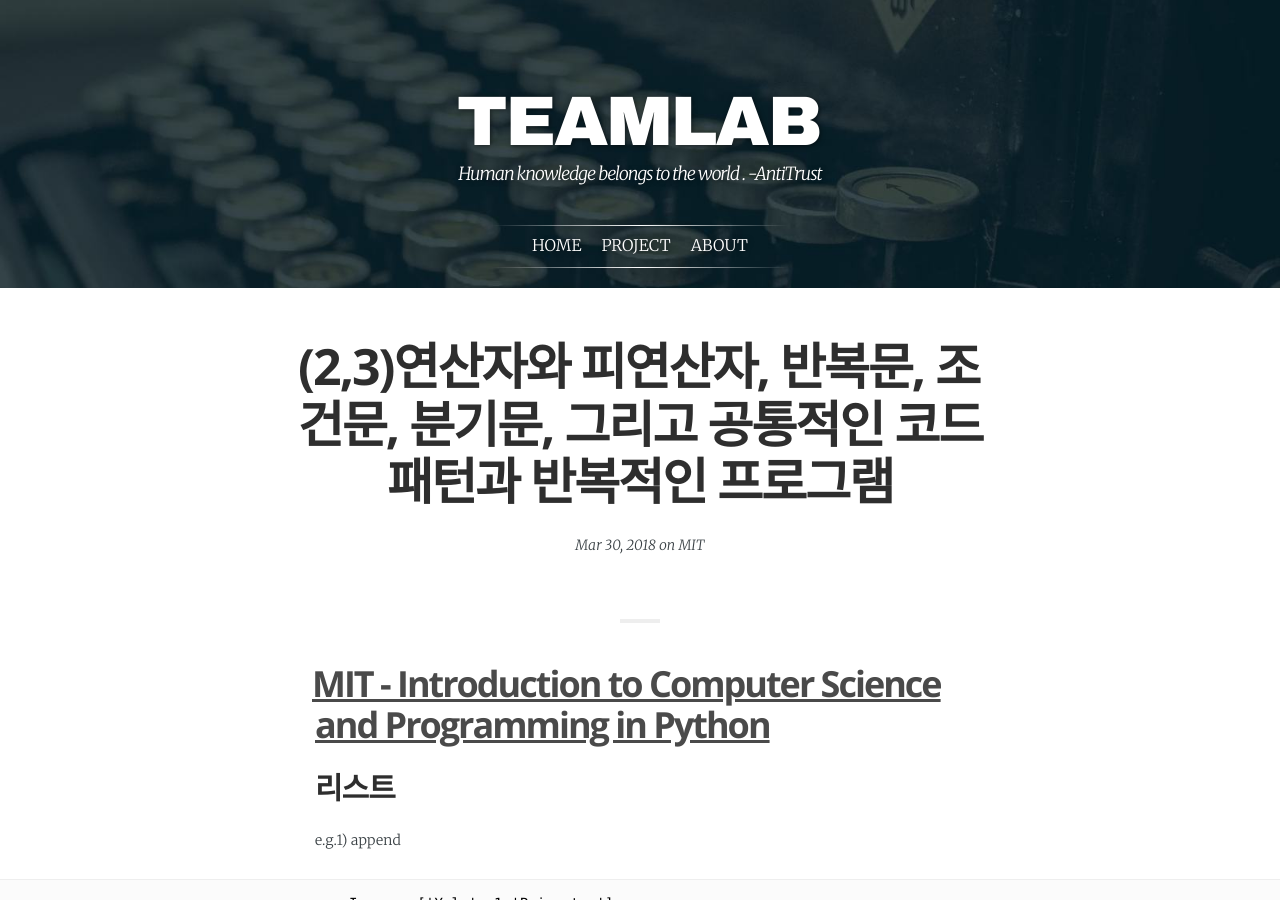
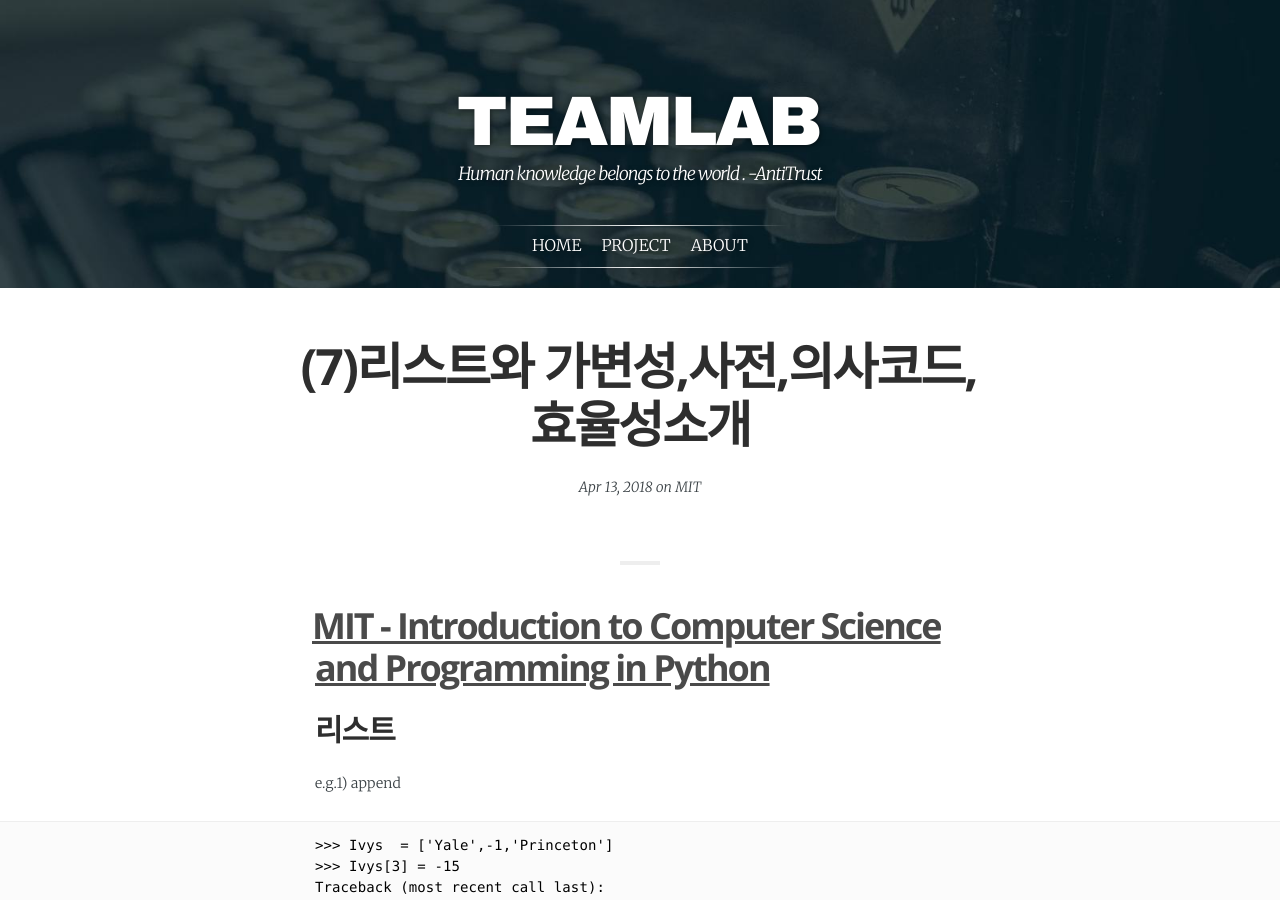
Before and after one commit to TeamLab/jekyllDecent, a Jekyll site: the page built from _posts/2018-04-13-리스트와 가변성,사전,의사코드,효율성소개.md, in a window 1280 px wide and 900 px high. Built offline with Jekyll 4.4.1, drawn with Linux system fonts in a browser that asks for light colours; some web fonts are replaced.

Commit message:
upload MIT lec.7

```diff
--- a/_posts/2018-04-13-리스트와 가변성,사전,의사코드,효율성소개.md
+++ b/_posts/2018-04-13-리스트와 가변성,사전,의사코드,효율성소개.md
@@ -1,7 +1,7 @@
 ---
 layout:            post
-title:             "(2,3)연산자와 피연산자, 반복문, 조건문, 분기문, 그리고 공통적인 코드 패턴과 반복적인 프로그램"
-date:              2018-03-30 13:10:00 +0300
+title:             "(7)리스트와 가변성,사전,의사코드,효율성소개"
+date:              2018-04-13 13:10:00 +0300
 tags:              MIT
 category:          MIT - Introduction to Computer Science and Programming in Python
 author:            kimyoonjin
```
